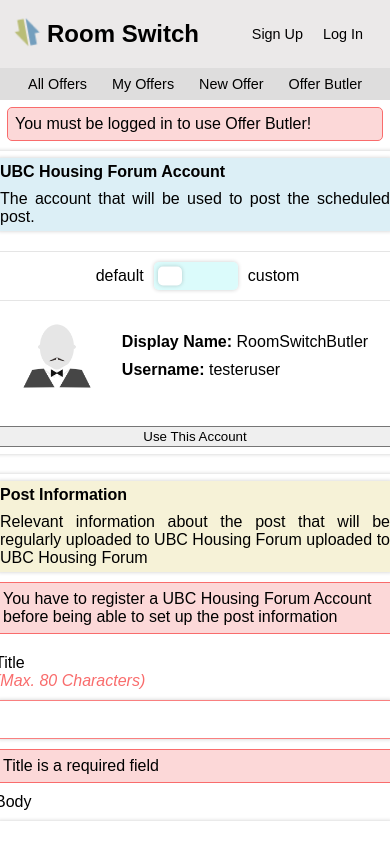
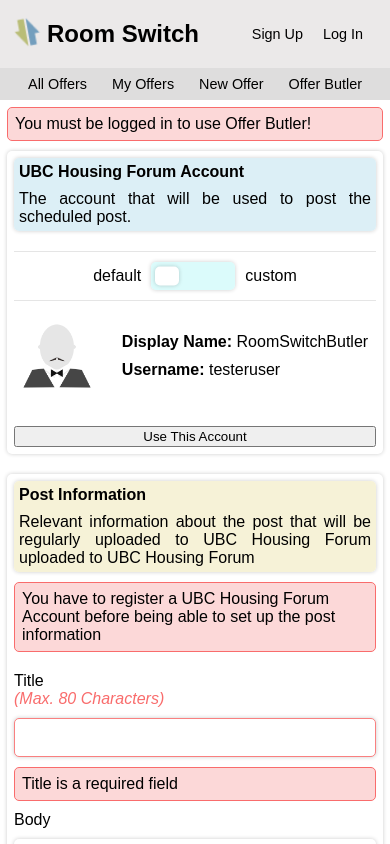
Before and after one commit to stankur/rs-frontend, a React (Create React App) app: page /offer-butler in a window 390 px wide. Shown: the top 844 px of the page. Built offline with nearby package versions, Linux system fonts and the light colour scheme.

Commit message:
controlled form width ratios and made offer butler UI mobile friendly

```diff
--- a/src/routes/OfferButler/MuutAccountForm/MuutAccountForm.js
+++ b/src/routes/OfferButler/MuutAccountForm/MuutAccountForm.js
@@ -36,7 +36,6 @@
 				alignItems: "center",
 				justifyContent: "center",
 				paddingBottom: "10px",
-				paddingLeft: "5px",
 				paddingTop: "10px",
 				borderBottom: "1px solid rgba(4, 3, 3, 0.1)",
 				borderTop: "1px solid rgba(0, 0, 0, 0.1)",
@@ -70,7 +69,6 @@
 		</div>
 	);
 };
-
 
 const MuutAccountForm = function ({ userData, muutAccount, requestUpdate }) {
 	const [isDefaultAccountType, setIsDefaultAccountType] = useState(true);
@@ -161,7 +159,7 @@
 	const handleCancelChangeAccount = () => setRequestChangeAccount(false);
 
 	if (muutAccount && !requestChangeAccount) {
-        console.log("I actually went here")
+		console.log("I actually went here");
 		return (
 			<MuutAccountFormContainer>
 				<MuutAccountBodyContainer>
@@ -182,21 +180,20 @@
 		);
 	}
 
-
 	return (
 		<MuutAccountFormContainer>
 			<AccountTypePicker
 				isDefaultAccountType={isDefaultAccountType}
 				setIsDefaultAccountType={setIsDefaultAccountType}
 			/>
-			{!isDefaultAccountType ? (
+			{!isDefaultAccountType ?
 				<CustomMuutAccountForm
 					userData={userData}
 					submitMuutCredentials={submitMuutCredentials}
 					requestChangeAccount={requestChangeAccount}
 					cancelChangeAccount={handleCancelChangeAccount}
 				/>
-			) : (
+			 : (
 				<>
 					<MuutAccountBodyContainer>
 						<div
--- a/src/routes/OfferButler/MuutAccountForm/commonComponents.js
+++ b/src/routes/OfferButler/MuutAccountForm/commonComponents.js
@@ -33,7 +33,7 @@
 
 const MuutAccountFormContainer = function ({ children }) {
 	return (
-		<ContainerDiv style={{ width: "30vw", gap: "20px", minWidth: "400px" }}>
+		<ContainerDiv style={{  gap: "20px", flexGrow: 1, flexBasis: "200px" }}>
 			<Title style={{ backgroundColor: "#c9e6f2a6" }}>
 				UBC Housing Forum Account
 				<div
--- a/src/routes/OfferButler/MuutPost.js
+++ b/src/routes/OfferButler/MuutPost.js
@@ -40,7 +40,7 @@
 const MuutPostFormContainer = function ({ muutAccount, children }) {
 	console.log("this is the muut account to me: " + muutAccount);
 	return (
-		<ContainerDiv style={{ gap: "20px", minWidth: "400px" }}>
+		<ContainerDiv style={{ gap: "20px", flexGrow: 2, flexBasis: "400px" }}>
 			<div
 				style={{
 					display: "flex",
--- a/src/routes/OfferButler/OfferButler.js
+++ b/src/routes/OfferButler/OfferButler.js
@@ -1,4 +1,4 @@
-import React, { useEffect } from "react";
+import React from "react";
 import { useOutletContext } from "react-router-dom";
 import Loader from "../../commonComponents/LoadingLoader/Loader";
 import ErrorNotification from "../../commonComponents/Notification/ErrorNotification";
@@ -7,6 +7,20 @@
 
 import MuutAccountForm from "./MuutAccountForm/MuutAccountForm";
 import MuutPost from "./MuutPost";
+
+import styled from "styled-components";
+
+const FormsContainer = styled.div`
+	display: flex;
+	gap: 20px;
+	justify-content: center;
+	padding-top: 10px;
+	padding-bottom: 10px;
+
+	@media (max-width: 900px) {
+		flex-direction: column;
+	}
+`;
 
 function OfferButler() {
 	const [userData, setAuthorizationHeader] = useOutletContext();
@@ -27,15 +41,7 @@
 					You must be logged in to use Offer Butler!
 				</ErrorNotification>
 			)}
-			<div
-				style={{
-					display: "flex",
-					gap: "20px",
-					flexWrap: "wrap",
-					justifyContent: "center",
-					padding: "10px",
-				}}
-			>
+			<FormsContainer>
 				<MuutAccountForm
 					userData={userData}
 					muutAccount={muutAccount}
@@ -47,7 +53,7 @@
 					post={post}
 					requestUpdate={requestUpdateHasPost}
 				/>
-			</div>
+			</FormsContainer>
 		</>
 	);
 }
```
